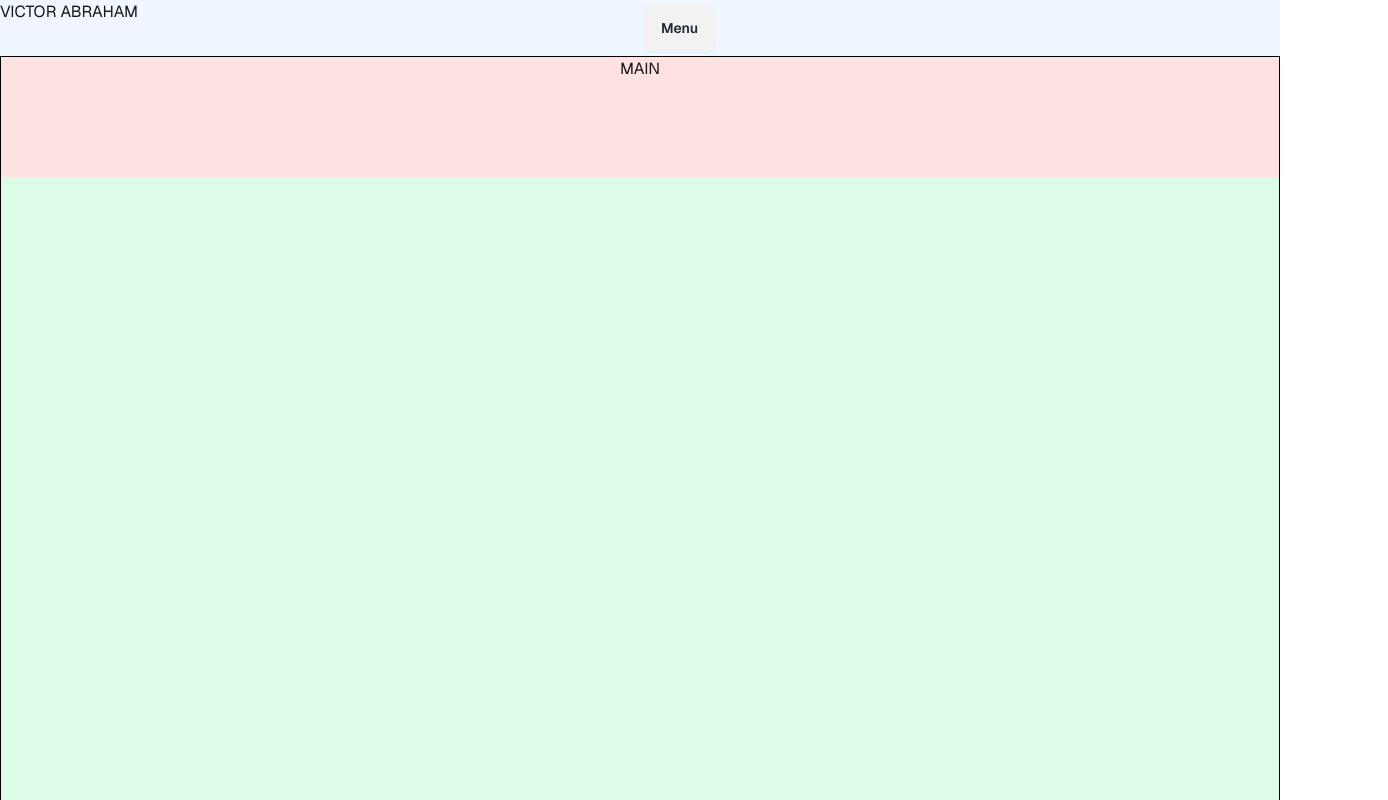
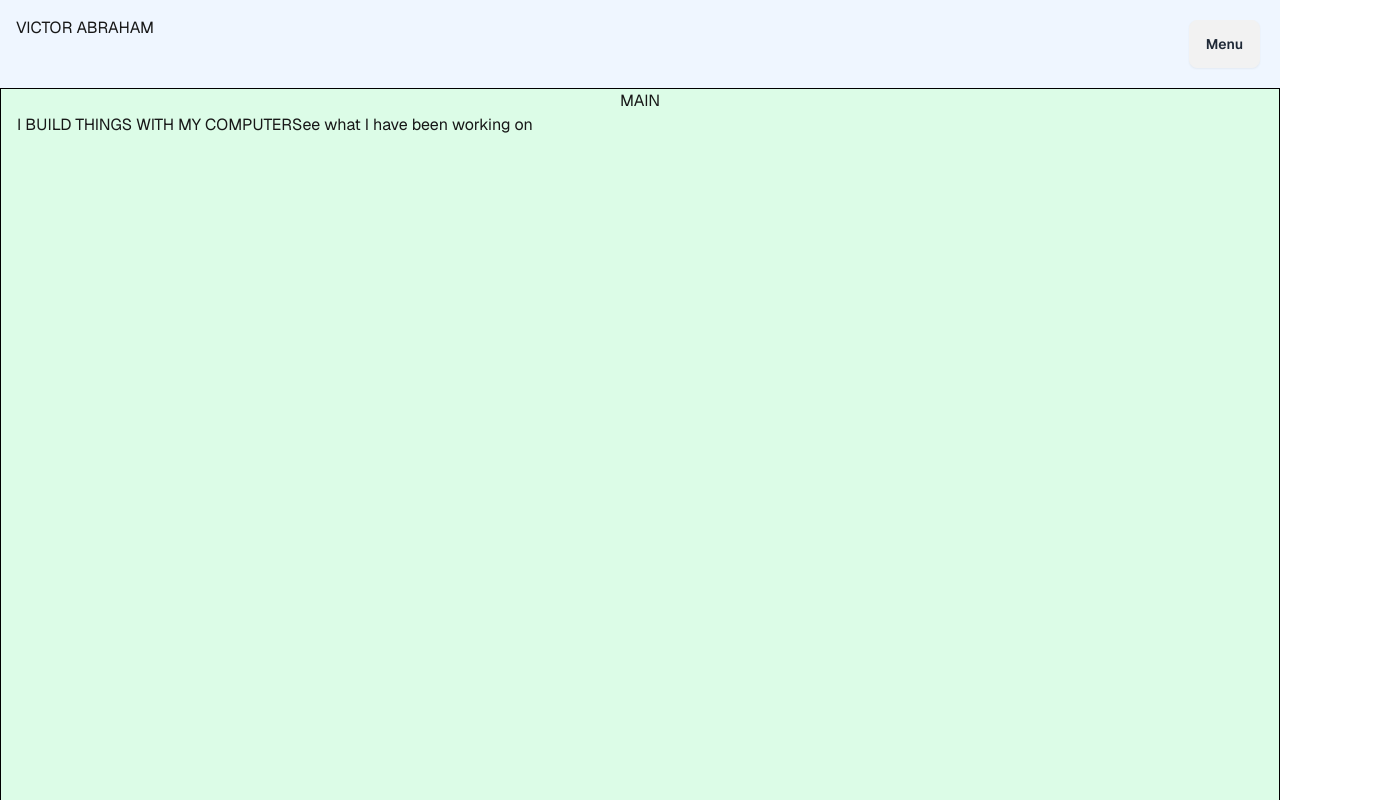
Before and after one commit to VPAbraham/portfolio-v2, a Next.js app: page / in a window 1280 px wide. Shown: the top 800 px of the page, 1388 px wide, since content can reach past the window. Built offline with nearby package versions, Linux system fonts and the light colour scheme.

Commit message:
Begin building banner

```diff
--- a/src/app/page.tsx
+++ b/src/app/page.tsx
@@ -10,7 +10,7 @@ export default function Home() {
     <div className="flex flex-col items-center justify-items-center font-[family-name:var(--font-geist-sans)] bg-blue-50">
       <Header />
       <div className="container mx-auto border border-black min-h-screen bg-green-100">
-        <main className="container flex flex-col gap-8 items-center bg-red-100">
+        <main className="container flex flex-col items-center bg-red-30">
           MAIN
           {/* TODO: Section - Opener line, see what ive built*/}
           <Banner />
--- a/src/components/banner.tsx
+++ b/src/components/banner.tsx
@@ -1,3 +1,12 @@
 export default function Banner() {
-  return <div></div>;
+  return (
+    <div className="container flex px-4">
+      <div>
+        <p>I BUILD THINGS WITH MY COMPUTER</p>
+      </div>
+      <div className="flex">
+        <span>See what I have been working on</span>
+      </div>
+    </div>
+  );
 }
--- a/src/components/header.tsx
+++ b/src/components/header.tsx
@@ -1,8 +1,8 @@
 export default function Header() {
   return (
-    <header className="container grid grid-cols-2">
-      <h3 className="">VICTOR ABRAHAM</h3>
-      <div className="dd-container">
+    <header className="p-4 container flex justify-between">
+      <p className="text-8x1">VICTOR ABRAHAM</p>
+      <div className="flex flex-auto justify-end dd-container">
         <div className="dropdown">
           <div tabIndex={0} role="button" className="btn m-1">
             Menu
```
